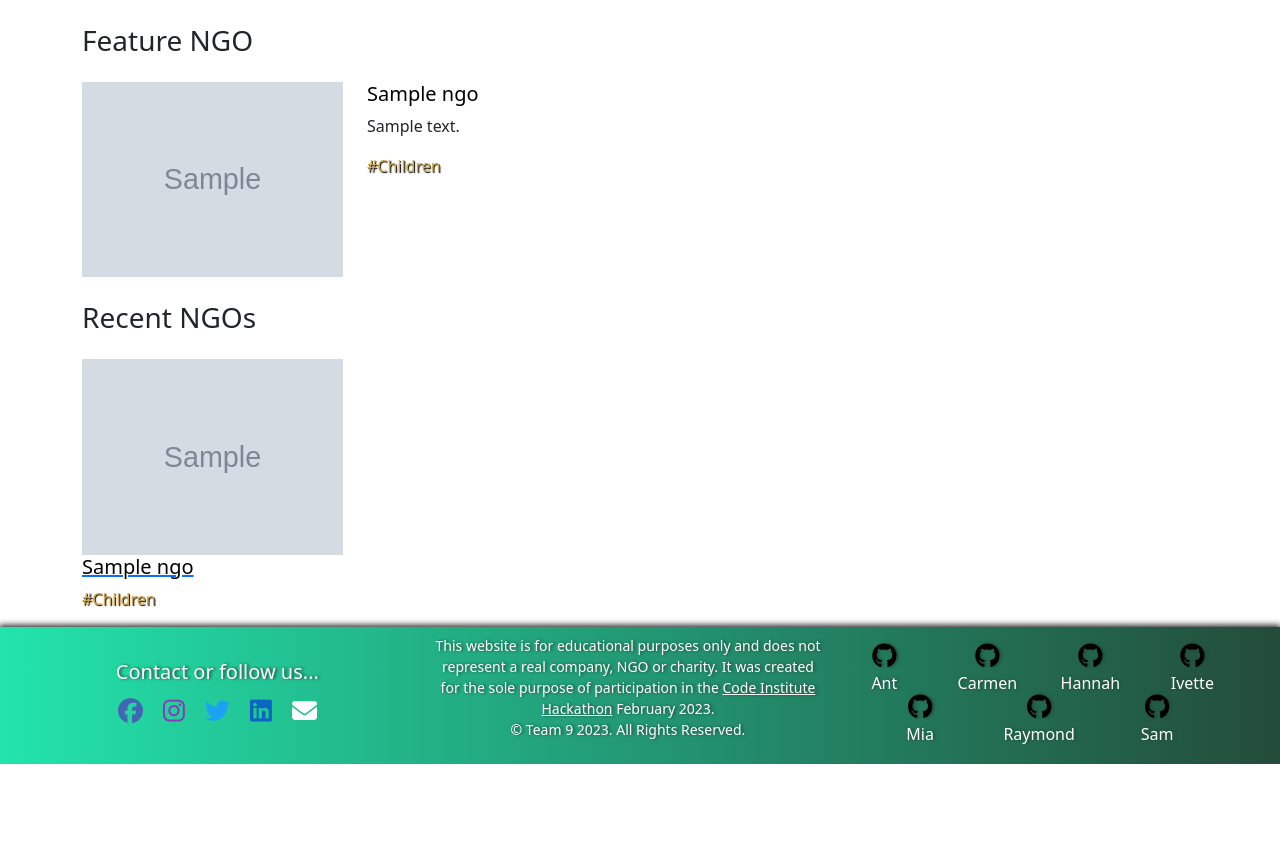
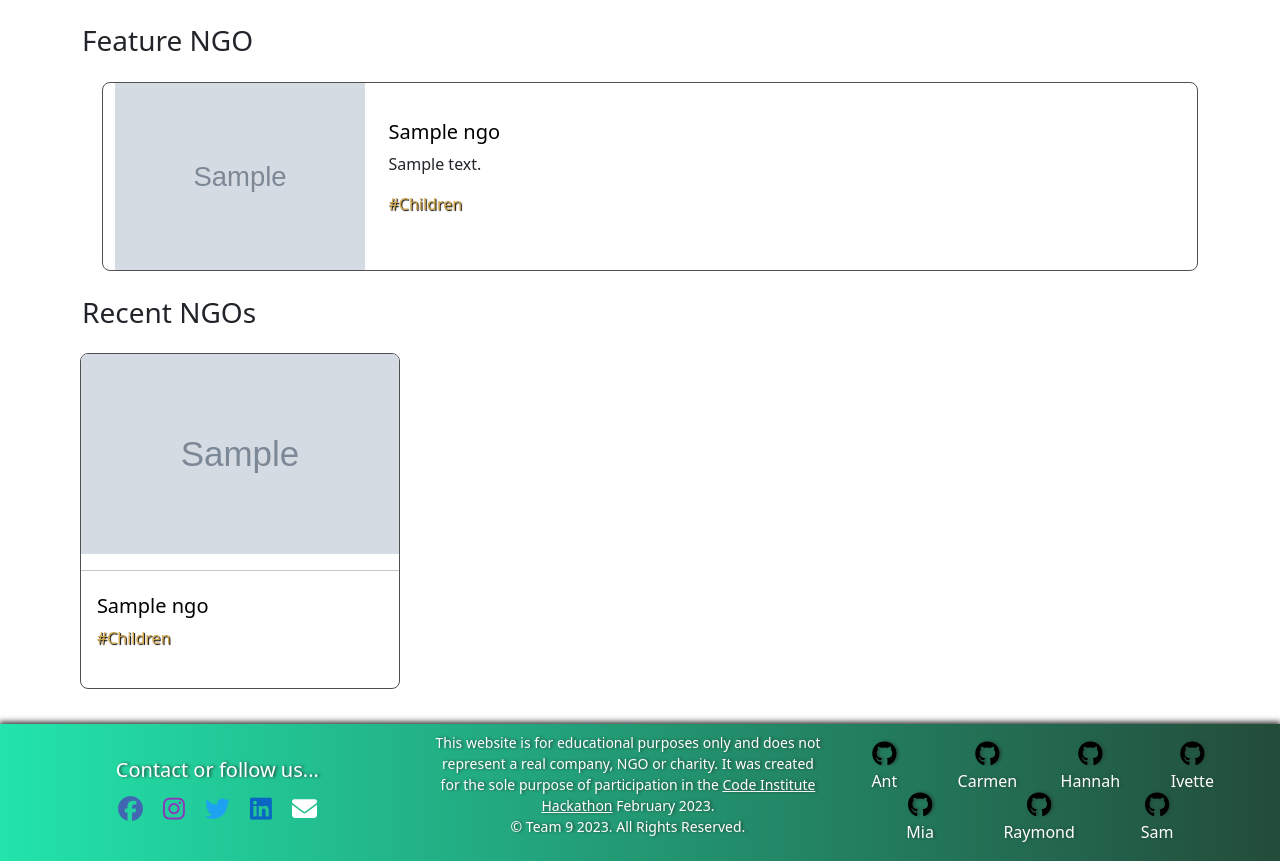
Before and after one commit to SamMartin92/hackathon-team-9a, a Django app: page / in a window 1280 px wide. Shown: the part 600-1461 px from the top of the page. Before the commit the page ends 1364 px from the top, so only its background shows below. Run offline with Django 4.2, Linux system fonts and the light colour scheme; tables that the repository leaves empty hold one stand-in row (values such as "Sample post"); grey boxes marked "Sample" are stand-in pictures; some libraries are stand-ins or nearby versions.

Commit message:
Style ngo-boxes and add new hero image

```diff
--- a/static/css/style.css
+++ b/static/css/style.css
@@ -148,9 +148,8 @@ footer h5 {
 #hero-image {
     height: 100%;
     width: 100%;
-    background-color: #000000;
-    /******* URL TO BE CHANGED *******/
-    background: url('https://imgur.com/xT5W1lW.png') repeat 0 0;
+    background-color: #000;
+    background: url('https://imgur.com/ggsL2z6.png') repeat 0 0;
     background-position: cover;
     animation: bg-fall 75s infinite linear;
 }
@@ -162,19 +161,15 @@ footer h5 {
 }
 
 .links {
-
-    color: #000000;
+    color: #000;
     text-decoration: none;
-
 }
 
 .links:hover {
-
     color:#22e4ac;
 }
 
 .lighter {
-
     font-weight: 400;
     color: #D3A84C;
     text-shadow: 1px 1px 1px #000;
@@ -297,7 +292,6 @@ footer h5 {
     color: #FFF;
     padding: 20px 0 30px 0;
     margin-bottom: 10%;
-
 }
 
 .btn-primary {
@@ -309,8 +303,6 @@ footer h5 {
 }
 
 .btn-primary:hover {
-    /* border: #234D3B; */
-    /* background-color: rgb(35,77,58, 0.7); */
     font-weight: 700;
     color: #000;
     border-color: #A47A1E;
@@ -367,3 +359,52 @@ footer h5 {
         background-position-y: -1893px;
       }
 }
+
+.ngo-wrapper {
+    display: flex;
+    justify-content: center;
+}
+
+.ngo-box {
+    border: 1px solid #505050;
+    border-radius: 8px;
+    padding: 0;
+    margin: 0 0 25px 20px;
+}
+
+.ngo-box-index {
+    width: 320px;
+    margin: 0 0 35px 10px;
+}
+
+.ngo-box-feature {
+    display: flex;
+    align-items: center;
+    justify-content: center
+}
+
+.ngo-box .ngo-text {
+    padding: 2% 5%;
+}
+
+.ngo-img{
+    height: 200px;
+    object-fit: fill;
+    border-top-right-radius: 7px;
+    border-top-left-radius: 7px;
+}
+
+.ngo-heading-link {
+    color: #000;
+    text-decoration: none;
+}
+
+.ngo-heading-link:hover {
+    color:#22e4ac;
+}
+
+@media screen and (max-width:765px) {
+    .ngo-box-img {
+        margin: 10px 0 20px 0;
+    }
+}
--- a/templates/index.html
+++ b/templates/index.html
@@ -11,11 +11,11 @@
 <div class="container">
     <h3 class="my-4">Feature NGO</h3>
     {% if feature_ngo %}
-    <div class="row">
-        <div class="col-3">
-            <a href="{% url 'detail' feature_ngo.id %}" class="links"><img src="{{ feature_ngo.image.url }}" class="d-block w-100" alt="{{ feature_ngo.name }} image"></a>
+    <div class="row ngo-box ngo-box-feature">
+        <div class="col-lg-3 col-md-5 col-sm-5">
+            <a href="{% url 'detail' feature_ngo.id %}" class="links"><img src="{{ feature_ngo.image.url }}" class="d-block w-100 ngo-box-img" alt="{{ feature_ngo.name }} image"></a>
         </div>
-        <div class="col-9">
+        <div class="col-lg-9 col-md-7 col-sm-12">
             <div class="mb-3">
                 <a href="{% url 'detail' feature_ngo.id %}" class="links"><h5>{{ feature_ngo.name }}</h5></a>
                 <p>{{ feature_ngo.description }}</p>
@@ -29,14 +29,17 @@
     <h3 class="my-4">Recent NGOs</h3>
     <div class="row">
         {% for ngo in ngos %}
-        <div class="col-lg-3 col-md-4 col-sm-6">
+        <div class="col-lg-3 col-md-4 col-sm-6 ngo-box ngo-box-index">
             <a class="links" href="{% url 'detail' ngo.id %}">
                 <!-- Featured image -->
-                <img src="{{ ngo.image.url }}" class="d-block w-100" alt="{{ ngo.name }} image">
+                <img src="{{ ngo.image.url }}" class="d-block w-100 ngo-img" alt="{{ ngo.name }} image">
             </a>
-            <div class="mb-3">
-                <a href="{% url 'detail' ngo.id %}">
-                    <h5 class="links">{{ ngo.name }}</h5>
+            <div class="hr">
+                <hr>
+            </div>
+            <div class="mb-3 ngo-text">
+                <a href="{% url 'detail' ngo.id %}" class="links">
+                    <h5>{{ ngo.name }}</h5>
                 </a>
                 <a class="links lighter" href="#">
                     <p>#{{ ngo.category }}</p>
```
Also changed, not shown: templates/listview.html (+11 -8 lines).
